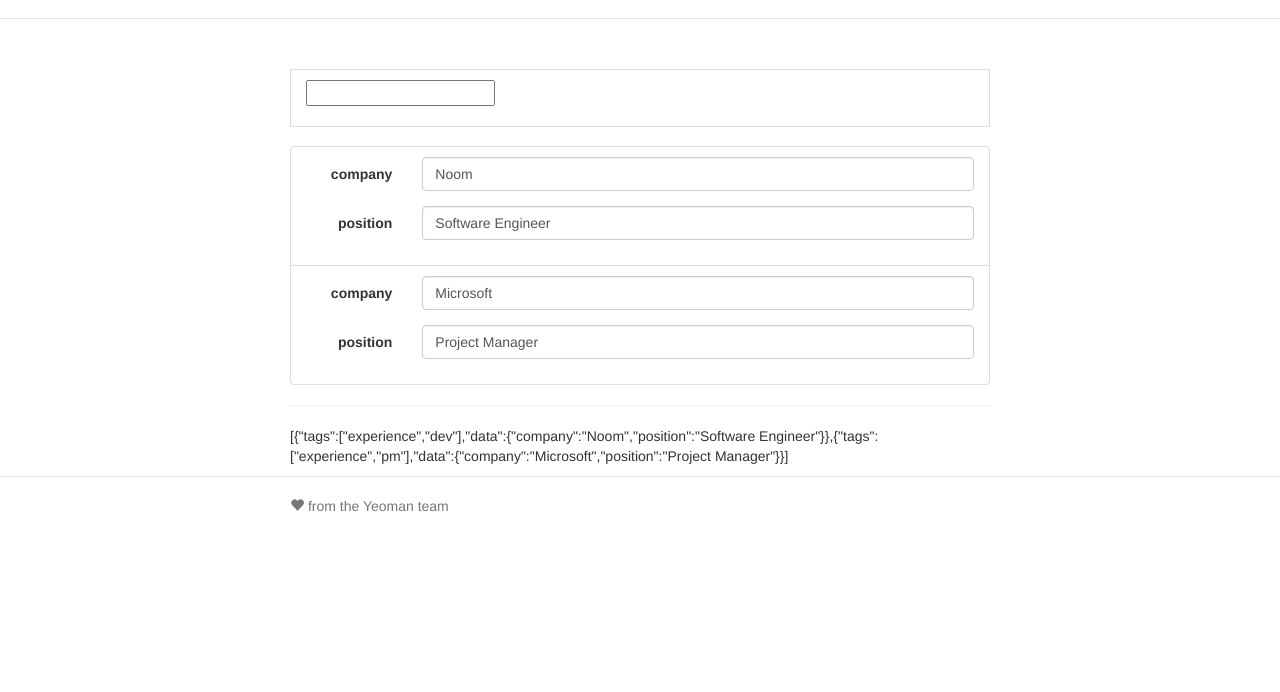
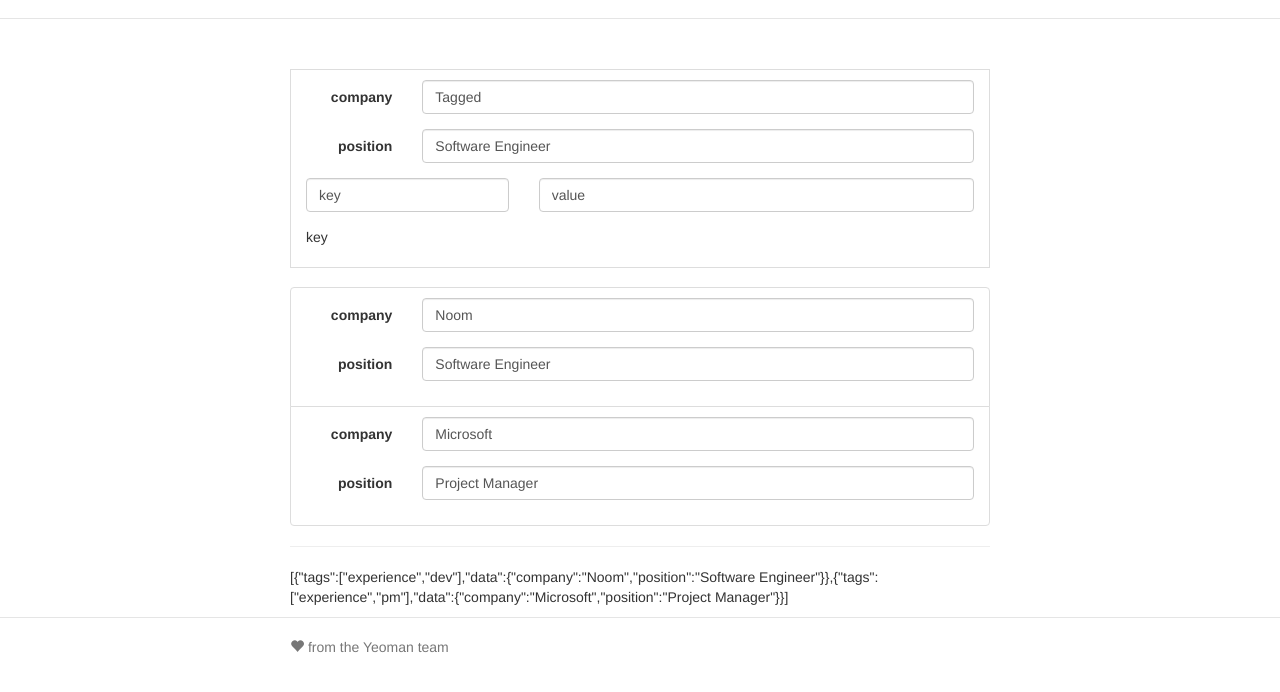
Before and after one commit to joemercer/resumably, a website: page app/index.html in a window 1280 px wide. Shown: the part 54-746 px from the top of the page. Drawn offline with nearby package versions, Linux system fonts and the light colour scheme; some packages are replaced by stand-ins of ours; files that its build step writes are made by us from their sources.

Commit message:
models for adding new values

```diff
--- a/app/scripts/controllers/main.js
+++ b/app/scripts/controllers/main.js
@@ -14,7 +14,15 @@
 
 		$scope.newItem = {
 			tags: [],
-			data: {}
+			data: {
+				company: 'Tagged',
+    		position: 'Software Engineer'
+			}
+		};
+
+		$scope.newProperty = {
+			key: 'key',
+			value: 'value'
 		};
 
 		$scope.readableData = $scope.db;
--- a/app/views/main.html
+++ b/app/views/main.html
@@ -3,10 +3,28 @@
 <br>
 
 <div class="list-group-item">
+  <form class="form-horizontal">
 
-  <input type="text" ng-model="newItem.content" />
+    <div ng-repeat="(key, value) in newItem.data" class="form-group">
+      <label for="{{key}}" class="col-xs-2 control-label">{{key}}</label>
+      <div class="col-xs-10">
+        <input type="text" class="form-control" id="{{key}}" ng-model="newItem.data[key]" />
+      </div>
+    </div>
 
-  <p>{{newItem.content}}</p>
+    <div class="form-group">
+      <div class="col-xs-4">
+        <input type="text" class="form-control" id="{{key}}" ng-model="newProperty.key" />
+      </div>
+      <div class="col-xs-8">
+        <input type="text" class="form-control" id="{{key}}" ng-model="newProperty.value" />
+      </div>
+    </div>
+
+  </form>
+
+
+  <p>{{newProperty.key}}</p>
 
   <!-- <h4 contenteditable ng-model="newTodo.content"
     strip-br="true" required
```
